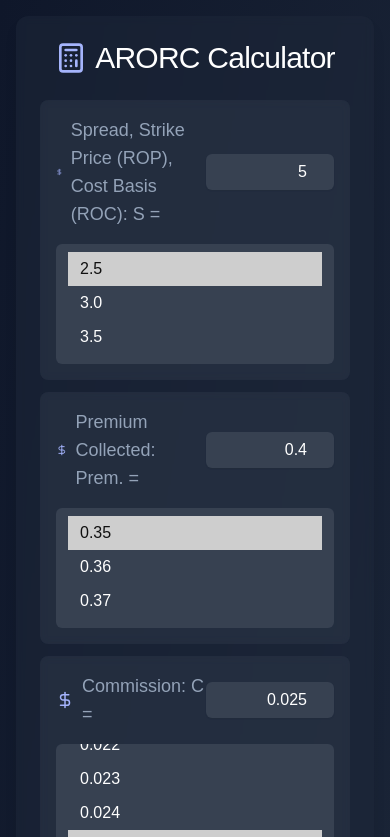
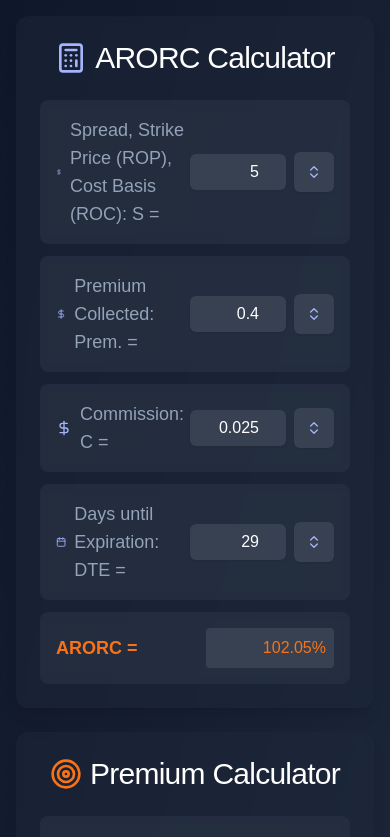
Before and after one commit to Pieterpolderman/ARORC-calc, a Next.js app: page / in a window 390 px wide. Shown: the top 837 px of the page. Built offline with nearby package versions, Linux system fonts and the light colour scheme.

Commit message:
small change

```diff
--- a/package.json
+++ b/package.json
@@ -11,6 +11,8 @@
   },
   "dependencies": {
     "@radix-ui/react-label": "^2.1.0",
+    "@radix-ui/react-popover": "^1.1.2",
+    "@radix-ui/react-slot": "^1.1.0",
     "class-variance-authority": "^0.7.0",
     "clsx": "^2.1.1",
     "lucide-react": "^0.456.0",
--- a/src/components/InputField.tsx
+++ b/src/components/InputField.tsx
@@ -1,15 +1,24 @@
-import React, { useMemo, useCallback } from 'react';
+import React, { useState } from 'react';
 import { InputFieldProps } from '../types';
 import { Input } from "@/components/ui/input";
 import { Label } from "@/components/ui/label";
+import { Button } from "@/components/ui/button";
+import {
+  Popover,
+  PopoverContent,
+  PopoverTrigger,
+} from "@/components/ui/popover";
+import { ChevronsUpDown } from "lucide-react";
 
 const InputField: React.FC<InputFieldProps> = ({ label, value, onChange, icon }) => {
-  const parseValue = useCallback((val: string | number): number => {
+  const [open, setOpen] = useState(false);
+
+  const parseValue = (val: string | number): number => {
     const numVal = typeof val === 'string' ? parseFloat(val) : val;
     return isNaN(numVal) ? 0 : numVal;
-  }, []);
+  };
 
-  const getStepSize = useCallback((val: number, fieldLabel: string): number => {
+  const getStepSize = (val: number, fieldLabel: string): number => {
     if (fieldLabel.includes('Commission')) {
       return 0.001;
     }
@@ -20,69 +29,51 @@
     if (val < 1) return 0.1;
     if (val < 10) return 0.5;
     return 1;
-  }, []);
+  };
 
-  const formatValue = useCallback((num: number, stepSize: number): string => {
+  const formatValue = (num: number, stepSize: number): string => {
     if (stepSize <= 0.001) return num.toFixed(3);
     if (stepSize <= 0.01) return num.toFixed(2);
     if (stepSize < 1) return num.toFixed(1);
     return num.toFixed(0);
-  }, []);
+  };
 
-  const getPickerValues = useCallback((currentValue: string | number, fieldLabel: string): Array<{ value: string, index: number }> => {
+  const getPickerValues = (currentValue: string | number, fieldLabel: string): string[] => {
     const numValue = parseValue(currentValue);
     const stepSize = getStepSize(numValue, fieldLabel);
-    const range = 5; // Keep range at 5 to ensure smooth scrolling
-
-    const values: Array<{ value: string, index: number }> = [];
-    let index = 0;
+    const range = 3; // Smaller range for more compact display
 
     if (fieldLabel.includes('Commission')) {
+      const values: string[] = [];
       for (let val = 0.014; val <= 0.026; val += 0.001) {
-        values.push({
-          value: val.toFixed(3),
-          index: index++
-        });
+        values.push(val.toFixed(3));
       }
-    } else {
+      return values;
+    }
+
+    const values: string[] = [];
     for (let i = range; i > 0; i--) {
       const num = Math.max(0, numValue - (stepSize * i));
-        values.push({
-          value: formatValue(num, stepSize),
-          index: index++
-        });
+      values.push(formatValue(num, stepSize));
     }
 
-      values.push({
-        value: formatValue(numValue, stepSize),
-        index: index++
-      });
+    values.push(formatValue(numValue, stepSize));
 
     for (let i = 1; i <= range; i++) {
       const num = numValue + (stepSize * i);
-        values.push({
-          value: formatValue(num, stepSize),
-          index: index++
-        });
-      }
+      values.push(formatValue(num, stepSize));
     }
 
     return values;
-  }, [parseValue, getStepSize, formatValue]);
+  };
 
-  const pickerValues = useMemo(() =>
-    getPickerValues(value, label),
-    [value, label, getPickerValues]
-  );
-
-  const handleSelectChange = (e: React.ChangeEvent<HTMLSelectElement>) => {
+  const handleValueSelect = (newValue: string) => {
     const syntheticEvent = {
-      target: {
-        value: e.target.value
-      }
+      target: { value: newValue }
     } as React.ChangeEvent<HTMLInputElement>;
 
     onChange(syntheticEvent);
+    setOpen(false);
   };
 
   const handleInputStep = (e: React.KeyboardEvent<HTMLInputElement>) => {
@@ -109,61 +100,59 @@
   };
 
   const currentStepSize = getStepSize(parseValue(value), label);
+  const pickerValues = getPickerValues(value, label);
 
   return (
     <div className="flex flex-col rounded-lg bg-[#2d3748]/50 p-4 backdrop-blur-sm">
-      <div className="flex justify-between items-center mb-2">
+      <div className="flex justify-between items-center">
         <Label className="text-[#94a3b8] text-lg flex items-center">
           {icon}
           <span className="ml-2">{label}</span>
         </Label>
 
+        <div className="flex items-center gap-2">
           <Input
             type="number"
             value={value}
             onChange={onChange}
             onKeyDown={handleInputStep}
             step={currentStepSize}
-          className="w-32 bg-[#374151] border-0 text-white text-right"
+            className="w-24 bg-[#374151] border-0 text-white text-right"
           />
-      </div>
 
-      <select
-        value={value.toString()}
-        onChange={handleSelectChange}
-        className="md:hidden w-full bg-[#374151] border-0 text-white text-right appearance-none px-3 py-2 rounded-md mt-2"
-        size={4}
-        style={{
-          height: '120px', // Fixed height for 4 items
-          fontSize: '16px', // Prevent iOS zoom
-          WebkitAppearance: 'none', // Remove default styling
-          scrollbarWidth: 'none', // Firefox
-          msOverflowStyle: 'none', // IE/Edge
-        }}
+          <Popover open={open} onOpenChange={setOpen}>
+            <PopoverTrigger asChild>
+              <Button
+                variant="outline"
+                className="h-10 w-10 p-0 bg-[#374151] border-0 hover:bg-[#4b5563]"
               >
-        {pickerValues.map(({ value: val, index }) => (
-          <option
-            key={`${val}-${index}`}
-            value={val}
-            className="py-2 px-3 hover:bg-[#4a5568]"
+                <ChevronsUpDown className="h-4 w-4 text-[#a5b4fc]" />
+              </Button>
+            </PopoverTrigger>
+            <PopoverContent
+              className="w-24 p-0 bg-[#374151] border-0"
+              align="end"
+            >
+              <div className="max-h-[160px] overflow-auto">
+                {pickerValues.map((val) => (
+                  <Button
+                    key={val}
+                    variant="ghost"
+                    className={`w-full justify-center px-2 py-1.5 text-sm ${
+                      val === value.toString()
+                        ? 'bg-[#4b5563] text-white'
+                        : 'text-[#94a3b8] hover:bg-[#4b5563] hover:text-white'
+                    }`}
+                    onClick={() => handleValueSelect(val)}
                   >
                     {val}
-          </option>
+                  </Button>
                 ))}
-      </select>
-
-      <style jsx>{`
-        select::-webkit-scrollbar {
-          display: none;
-        }
-
-        select option {
-          padding: 8px 12px;
-          min-height: 30px;
-          display: flex;
-          align-items: center;
-        }
-      `}</style>
+              </div>
+            </PopoverContent>
+          </Popover>
+        </div>
+      </div>
     </div>
   );
 };
--- /dev/null
+++ b/src/components/ui/button.tsx
@@ -0,0 +1,57 @@
+import * as React from "react"
+import { Slot } from "@radix-ui/react-slot"
+import { cva, type VariantProps } from "class-variance-authority"
+
+import { cn } from "@/lib/utils"
+
+const buttonVariants = cva(
+  "inline-flex items-center justify-center gap-2 whitespace-nowrap rounded-md text-sm font-medium transition-colors focus-visible:outline-none focus-visible:ring-1 focus-visible:ring-ring disabled:pointer-events-none disabled:opacity-50 [&_svg]:pointer-events-none [&_svg]:size-4 [&_svg]:shrink-0",
+  {
+    variants: {
+      variant: {
+        default:
+          "bg-primary text-primary-foreground shadow hover:bg-primary/90",
+        destructive:
+          "bg-destructive text-destructive-foreground shadow-sm hover:bg-destructive/90",
+        outline:
+          "border border-input bg-background shadow-sm hover:bg-accent hover:text-accent-foreground",
+        secondary:
+          "bg-secondary text-secondary-foreground shadow-sm hover:bg-secondary/80",
+        ghost: "hover:bg-accent hover:text-accent-foreground",
+        link: "text-primary underline-offset-4 hover:underline",
+      },
+      size: {
+        default: "h-9 px-4 py-2",
+        sm: "h-8 rounded-md px-3 text-xs",
+        lg: "h-10 rounded-md px-8",
+        icon: "h-9 w-9",
+      },
+    },
+    defaultVariants: {
+      variant: "default",
+      size: "default",
+    },
+  }
+)
+
+export interface ButtonProps
+  extends React.ButtonHTMLAttributes<HTMLButtonElement>,
+    VariantProps<typeof buttonVariants> {
+  asChild?: boolean
+}
+
+const Button = React.forwardRef<HTMLButtonElement, ButtonProps>(
+  ({ className, variant, size, asChild = false, ...props }, ref) => {
+    const Comp = asChild ? Slot : "button"
+    return (
+      <Comp
+        className={cn(buttonVariants({ variant, size, className }))}
+        ref={ref}
+        {...props}
+      />
+    )
+  }
+)
+Button.displayName = "Button"
+
+export { Button, buttonVariants }
--- /dev/null
+++ b/src/components/ui/popover.tsx
@@ -0,0 +1,33 @@
+"use client"
+
+import * as React from "react"
+import * as PopoverPrimitive from "@radix-ui/react-popover"
+
+import { cn } from "@/lib/utils"
+
+const Popover = PopoverPrimitive.Root
+
+const PopoverTrigger = PopoverPrimitive.Trigger
+
+const PopoverAnchor = PopoverPrimitive.Anchor
+
+const PopoverContent = React.forwardRef<
+  React.ElementRef<typeof PopoverPrimitive.Content>,
+  React.ComponentPropsWithoutRef<typeof PopoverPrimitive.Content>
+>(({ className, align = "center", sideOffset = 4, ...props }, ref) => (
+  <PopoverPrimitive.Portal>
+    <PopoverPrimitive.Content
+      ref={ref}
+      align={align}
+      sideOffset={sideOffset}
+      className={cn(
+        "z-50 w-72 rounded-md border bg-popover p-4 text-popover-foreground shadow-md outline-none data-[state=open]:animate-in data-[state=closed]:animate-out data-[state=closed]:fade-out-0 data-[state=open]:fade-in-0 data-[state=closed]:zoom-out-95 data-[state=open]:zoom-in-95 data-[side=bottom]:slide-in-from-top-2 data-[side=left]:slide-in-from-right-2 data-[side=right]:slide-in-from-left-2 data-[side=top]:slide-in-from-bottom-2",
+        className
+      )}
+      {...props}
+    />
+  </PopoverPrimitive.Portal>
+))
+PopoverContent.displayName = PopoverPrimitive.Content.displayName
+
+export { Popover, PopoverTrigger, PopoverContent, PopoverAnchor }
```
Also changed, not shown: 1 other file (tests, documents, lock files or other folders). Lines whose indentation alone changed are shown as unchanged.
